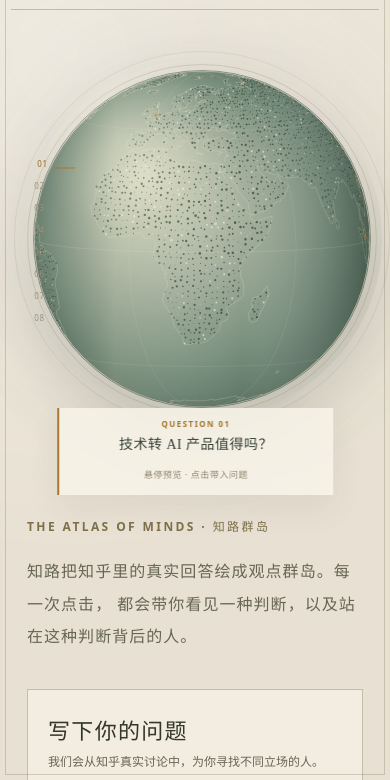
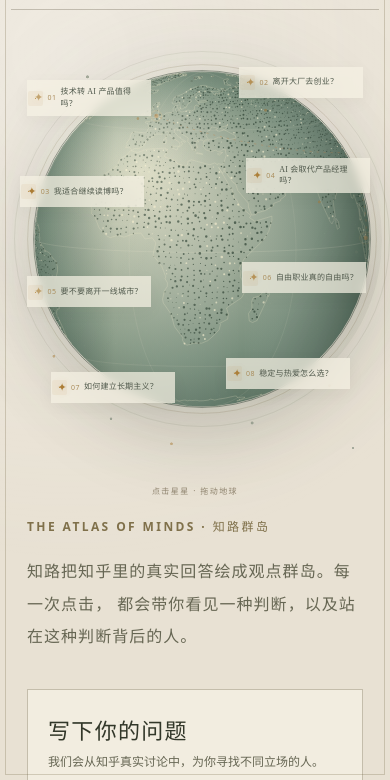
Before and after one commit to lxtayi/zhilu, a website with bundled scripts: page public/index.html in a window 390 px wide. Shown: the part 64-844 px from the top of the page. Built offline with nearby package versions, Linux system fonts and the light colour scheme; animation ran at ten frames a second; files whose address does not match are found by name.

Commit message:
feat(frontend): turn questions into interactive star field

```diff
--- a/public/globe.js
+++ b/public/globe.js
@@ -327,11 +327,9 @@
   canvas.addEventListener("pointerup", stopDrag);
   canvas.addEventListener("pointercancel", stopDrag);
   questions.forEach((question) => {
-    question.addEventListener("pointerenter", () => activateQuestion(question));
     question.addEventListener("focus", () => activateQuestion(question));
     question.addEventListener("click", () => activateQuestion(question));
   });
-  activateQuestion(questions[0]);
   state.frame = requestAnimationFrame(draw);
 
   return () => {
--- a/public/index.html
+++ b/public/index.html
@@ -65,7 +65,7 @@
             <small>悬停预览 · 点击带入问题</small>
           </div>
           <div class="globe-caption">
-            <span>DRAG TO ROTATE</span>
+            <span>点击星星 · 拖动地球</span>
           </div>
         </div>
 
--- a/public/styles.css
+++ b/public/styles.css
@@ -37,22 +37,31 @@
 .question-globe canvas { width:100%; height:100%; display:block; border-radius:50%; cursor:grab; touch-action:none; }
 .question-globe canvas.is-dragging { cursor:grabbing; }
 .globe-sheen { position:absolute; inset:0; border-radius:50%; background:radial-gradient(circle at 27% 21%,rgba(255,252,230,.22),transparent 24%),linear-gradient(112deg,rgba(255,255,239,.05),transparent 42%,transparent 72%,rgba(13,24,15,.08)); pointer-events:none; }
-.globe-question-nav { position:absolute; z-index:8; left:2%; top:47%; display:flex; flex-direction:column; gap:5px; padding:26px 0 8px; transform:translateY(-50%); }
-.globe-question-nav::before { content:"QUESTIONS"; position:absolute; left:3px; top:0; color:#93866d; font:600 7px/1 var(--sans); letter-spacing:.14em; transform:rotate(-90deg) translateX(-100%); transform-origin:left top; }
-.globe-question-nav .floating-question { position:relative; inset:auto; width:34px; height:25px; min-height:0; display:grid; place-items:center; padding:0; border:0; border-radius:0; color:transparent; background:transparent; font-size:0; cursor:pointer; box-shadow:none; transition:color .2s,transform .2s; }
-.globe-question-nav .floating-question::before { content:""; position:absolute; left:29px; top:50%; width:0; border-top:1px solid #a8782e; transition:width .22s; }
-.globe-question-nav .floating-question::after { display:none; }
-.globe-question-nav .floating-question span { color:#9a907b; font:500 8px/1 var(--sans); letter-spacing:.08em; transition:color .2s; }
-.globe-question-nav .floating-question:hover, .globe-question-nav .floating-question:focus-visible, .globe-question-nav .floating-question.is-active { outline:none; background:transparent; box-shadow:none; transform:translateX(3px); }
-.globe-question-nav .floating-question:hover::before, .globe-question-nav .floating-question:focus-visible::before, .globe-question-nav .floating-question.is-active::before { width:21px; }
-.globe-question-nav .floating-question:hover span, .globe-question-nav .floating-question:focus-visible span, .globe-question-nav .floating-question.is-active span { color:#986a24; }
-.globe-question-preview { position:absolute; z-index:7; left:9%; bottom:49px; width:min(350px,57%); padding:16px 20px 15px; border:0; border-left:2px solid #a7782f; background:rgba(248,243,231,.88); box-shadow:0 13px 34px rgba(55,49,35,.07); text-align:left; backdrop-filter:blur(10px); }
-.globe-question-preview::before { display:none; }
-.globe-question-preview span { display:block; color:#a2762f; font:600 8px/1 var(--sans); letter-spacing:.18em; }
-.globe-question-preview strong { display:block; margin:7px 0 6px; color:#344136; font:500 20px/1.45 var(--serif); letter-spacing:.035em; }
-.globe-question-preview small { color:#8d846f; font:9px/1.2 var(--sans); letter-spacing:.06em; }
-.globe-caption { position:absolute; z-index:6; right:7%; bottom:56px; width:auto; text-align:right; }
-.globe-caption span { display:block; color:#8e836d; font:500 8px/1 var(--sans); letter-spacing:.2em; writing-mode:vertical-rl; }
+.globe-question-nav { position:absolute; z-index:8; inset:0; pointer-events:none; }
+.globe-question-nav::before { content:""; position:absolute; inset:12px 0 26px; opacity:.58; background-image:radial-gradient(circle at 6% 10%,#a77a32 0 1px,transparent 1.7px),radial-gradient(circle at 18% 5%,#66755f 0 1.2px,transparent 1.8px),radial-gradient(circle at 33% 15%,#b08749 0 1px,transparent 1.7px),radial-gradient(circle at 49% 6%,#657563 0 .8px,transparent 1.5px),radial-gradient(circle at 71% 13%,#9d7537 0 1.1px,transparent 1.8px),radial-gradient(circle at 92% 7%,#61715f 0 1px,transparent 1.7px),radial-gradient(circle at 3% 42%,#6d7b68 0 1px,transparent 1.6px),radial-gradient(circle at 15% 33%,#b58b48 0 .9px,transparent 1.6px),radial-gradient(circle at 87% 35%,#a67b3c 0 1px,transparent 1.8px),radial-gradient(circle at 98% 47%,#627262 0 1.2px,transparent 1.9px),radial-gradient(circle at 8% 72%,#aa8040 0 1px,transparent 1.7px),radial-gradient(circle at 25% 87%,#657565 0 .9px,transparent 1.6px),radial-gradient(circle at 43% 93%,#ad8140 0 1px,transparent 1.7px),radial-gradient(circle at 67% 88%,#687766 0 1.1px,transparent 1.8px),radial-gradient(circle at 90% 79%,#a87f40 0 1px,transparent 1.7px),radial-gradient(circle at 97% 94%,#697768 0 .8px,transparent 1.5px); animation:skyBreath 6s ease-in-out infinite; pointer-events:none; }
+.globe-question-nav .floating-question { --star-scale:1; position:absolute; width:clamp(148px,17vw,205px); min-height:38px; display:flex; align-items:center; gap:7px; padding:8px 11px; border:0; border-radius:0; color:#4f584b; background:rgba(246,241,227,.72); font:11px/1.45 var(--serif); letter-spacing:.025em; text-align:left; cursor:pointer; box-shadow:0 5px 18px rgba(50,48,36,.04); backdrop-filter:blur(5px); pointer-events:auto; transform:scale(var(--star-scale)); transition:color .28s,background .28s,box-shadow .28s,transform .32s cubic-bezier(.2,.75,.2,1); }
+.globe-question-nav .floating-question::before { content:"✦"; flex:0 0 auto; color:#a8792f; font:14px/1 var(--serif); text-shadow:0 0 12px rgba(168,121,47,.45); animation:starBreath 3.4s ease-in-out infinite; transition:transform .32s,color .28s,text-shadow .28s; }
+.globe-question-nav .floating-question::after { content:""; position:absolute; left:13px; top:50%; width:1px; height:1px; border-radius:50%; background:#b48439; box-shadow:0 0 0 7px rgba(180,132,57,.07),0 0 20px rgba(180,132,57,.28); }
+.globe-question-nav .floating-question span { flex:0 0 auto; color:#aa8d5c; font:500 7px/1 var(--sans); letter-spacing:.08em; }
+.globe-question-nav .floating-question:hover, .globe-question-nav .floating-question:focus-visible { outline:none; color:#334537; background:rgba(250,246,235,.91); box-shadow:0 10px 28px rgba(48,52,40,.09); --star-scale:1.035; }
+.globe-question-nav .floating-question.is-active { z-index:10; color:#273d30; background:rgba(252,248,238,.97); box-shadow:0 15px 36px rgba(43,50,38,.14),inset 0 0 0 1px rgba(162,121,55,.24); --star-scale:1.17; }
+.globe-question-nav .floating-question.is-active::before { color:#b77c22; transform:rotate(45deg) scale(1.35); text-shadow:0 0 18px rgba(183,124,34,.65); animation:none; }
+.question-one { left:2%; top:8%; transform-origin:left top !important; }
+.question-two { right:3%; top:5%; transform-origin:right top !important; }
+.question-three { left:-1%; top:31%; transform-origin:left center !important; }
+.question-four { right:-1%; top:27%; transform-origin:right center !important; }
+.question-five { left:3%; top:55%; transform-origin:left center !important; }
+.question-six { right:1%; top:52%; transform-origin:right center !important; }
+.question-seven { left:14%; top:79%; transform-origin:left bottom !important; }
+.question-eight { right:10%; top:75%; transform-origin:right bottom !important; }
+.question-two::before, .question-six::before { animation-delay:-.7s !important; }
+.question-three::before, .question-seven::before { animation-delay:-1.5s !important; }
+.question-four::before, .question-eight::before { animation-delay:-2.3s !important; }
+@keyframes skyBreath { 50% { opacity:.32; } }
+@keyframes starBreath { 50% { opacity:.62; text-shadow:0 0 7px rgba(168,121,47,.3); } }
+.globe-question-preview { display:none; }
+.globe-caption { position:absolute; z-index:6; left:50%; bottom:25px; width:auto; text-align:center; transform:translateX(-50%); }
+.globe-caption span { display:block; color:#8e836d; font:500 8px/1 var(--sans); letter-spacing:.18em; white-space:nowrap; }
 .question-selected .question-globe { animation:globeChosen .62s ease both; }
 @keyframes globeChosen { 0%,100% { filter:drop-shadow(0 38px 38px rgba(39,49,36,.25)); transform:translateX(-50%) scale(1); } 48% { filter:drop-shadow(0 43px 44px rgba(39,49,36,.31)) brightness(1.09); transform:translateX(-50%) scale(1.025); } }
 .question-card { align-self:start; margin-top:26px; padding:34px; position:relative; border:1px solid rgba(90,76,47,.3); outline:0; background:rgba(250,246,235,.58); box-shadow:none; }
@@ -285,13 +294,16 @@
   .question-globe-stage::before { left:52%; top:22px; height:350px; }
   .question-globe-stage::after { left:52%; top:40%; width:360px; height:360px; filter:blur(46px); }
   .question-globe { top:15px; width:360px; height:360px; }
-  .globe-question-nav { left:-1px; top:42%; gap:1px; }
-  .globe-question-nav::before { display:none; }
-  .globe-question-nav .floating-question { width:27px; height:21px; }
-  .globe-question-nav .floating-question::before { left:25px; }
-  .globe-question-preview { left:50%; bottom:4px; width:min(300px,82%); padding:12px 16px; text-align:center; transform:translateX(-50%); }
-  .globe-question-preview strong { font-size:14px; }
-  .globe-caption { display:none; }
+  .globe-question-nav { inset:0; }
+  .globe-question-nav .floating-question { width:124px; min-height:31px; gap:4px; padding:6px 7px; font-size:8px; }
+  .globe-question-nav .floating-question::before { font-size:11px; }
+  .globe-question-nav .floating-question::after { left:8px; }
+  .globe-question-nav .floating-question.is-active { --star-scale:1.09; }
+  .question-one { left:0; top:8%; } .question-two { right:0; top:5%; }
+  .question-three { left:-2%; top:29%; } .question-four { right:-2%; top:25%; }
+  .question-five { left:0; top:51%; } .question-six { right:-1%; top:48%; }
+  .question-seven { left:7%; top:72%; } .question-eight { right:4%; top:69%; }
+  .globe-caption { bottom:4px; }
   .hero-copy { margin-top:20px; } .question-card { grid-column:auto; padding:25px 20px; margin-top:35px; } .hero-footnote { display:none; } .progress-section { padding:90px 20px; } .progress-section h2 { font-size:30px; }
   .progress-steps { grid-template-columns:repeat(2,1fr); row-gap:28px; } .results { padding-top:38px; } .result-heading { display:block; } .result-mode { margin-top:18px; }
   .analysis-strip { grid-template-columns:1fr; } .section-title-row { display:block; } .section-title-row > p { margin-top:10px; text-align:left; }
```
